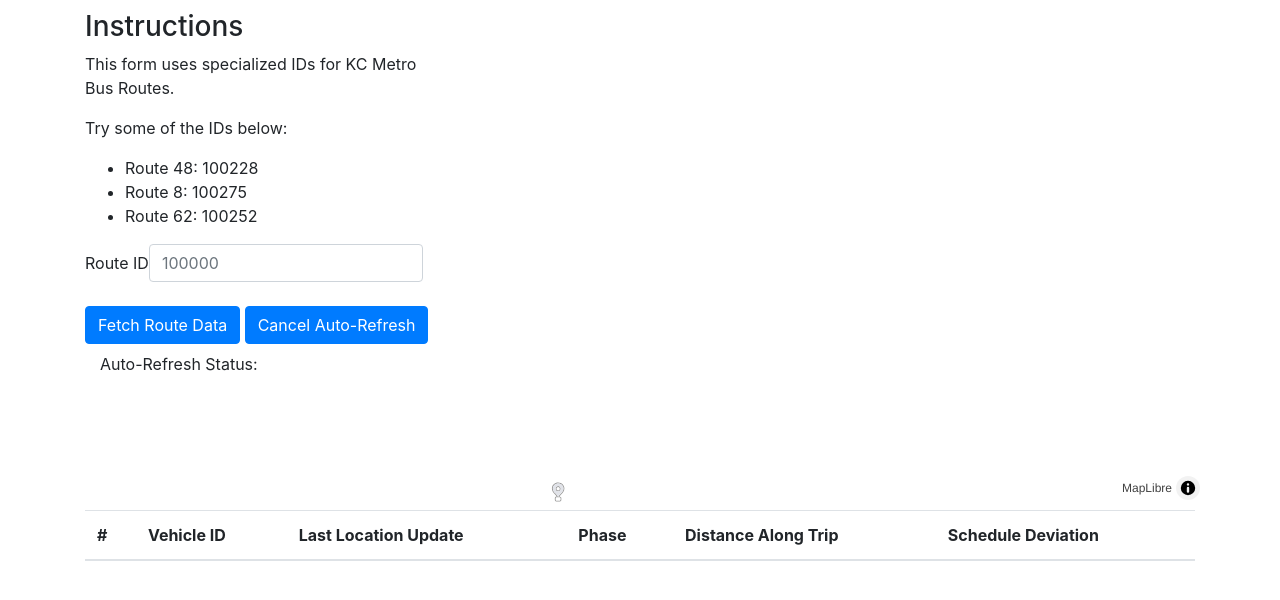
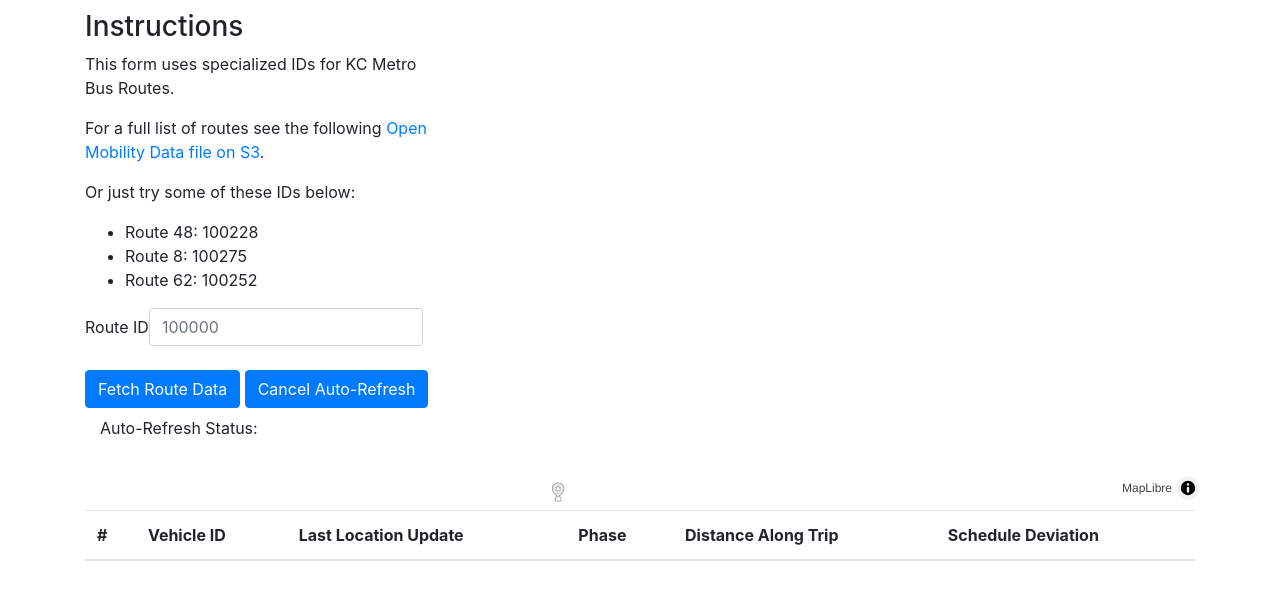
Before and after one commit to mattmakesmaps/uw-pce-final, a plain HTML site: page bus-mapper.html in a window 1280 px wide. Shown: the part 94-694 px from the top of the page. Drawn offline with nearby package versions, Linux system fonts and the light colour scheme; no server answers.

Commit message:
Add a link to full list of routes.

```diff
--- a/bus-mapper.html
+++ b/bus-mapper.html
@@ -18,7 +18,8 @@
       <div class="col-md-4">
         <h3>Instructions</h3>
         <p>This form uses specialized IDs for KC Metro Bus Routes.</p>
-        <p>Try some of the IDs below:</p>
+        <p>For a full list of routes see the following <a target="_blank" href="https://openmobilitydata-data.s3-us-west-1.amazonaws.com/public/feeds/king-county-metro/73/20231206/original/routes.txt">Open Mobility Data file on S3</a>.</p>
+        <p>Or just try some of these IDs below:</p>
         <ul>
             <li>Route 48: 100228</li>
             <li>Route 8: 100275</li>
```
